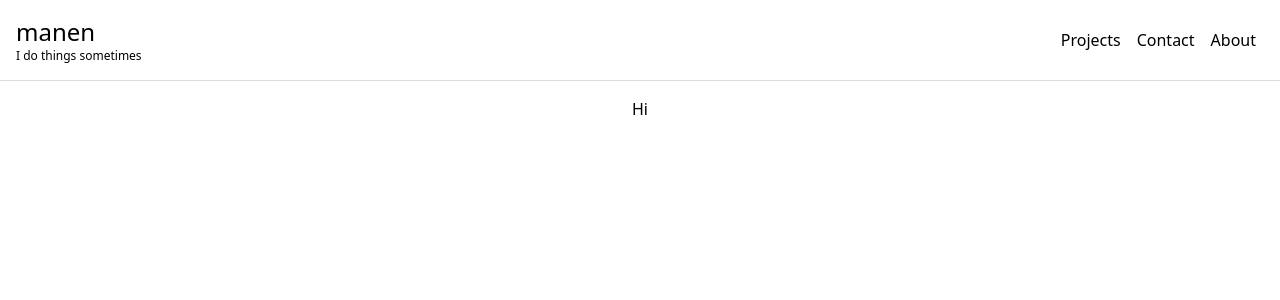
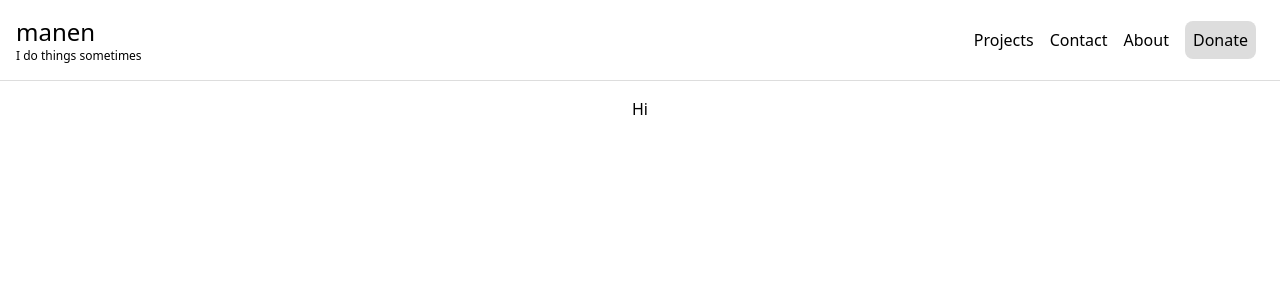
Before and after one commit to manen/personal, a Next.js app: page / in a window 1280 px wide. Shown: the top 300 px of the page. Built offline with nearby package versions, Linux system fonts and the light colour scheme.

Commit message:
Header donate button

```diff
--- a/components/Header.tsx
+++ b/components/Header.tsx
@@ -24,6 +24,9 @@ const Header: React.FC = () => (
         <span className="m-2">
           <Link href="/about">About</Link>
         </span>
+        <span className="m-2 p-2 transition-colors bg-accent-200 hover:bg-accent-300 dark:bg-accent-800 dark:hover:bg-accent-700 rounded-lg cursor-pointer">
+          <Link href="/donate">Donate</Link>
+        </span>
       </nav>
     </header>
   </div>
```
